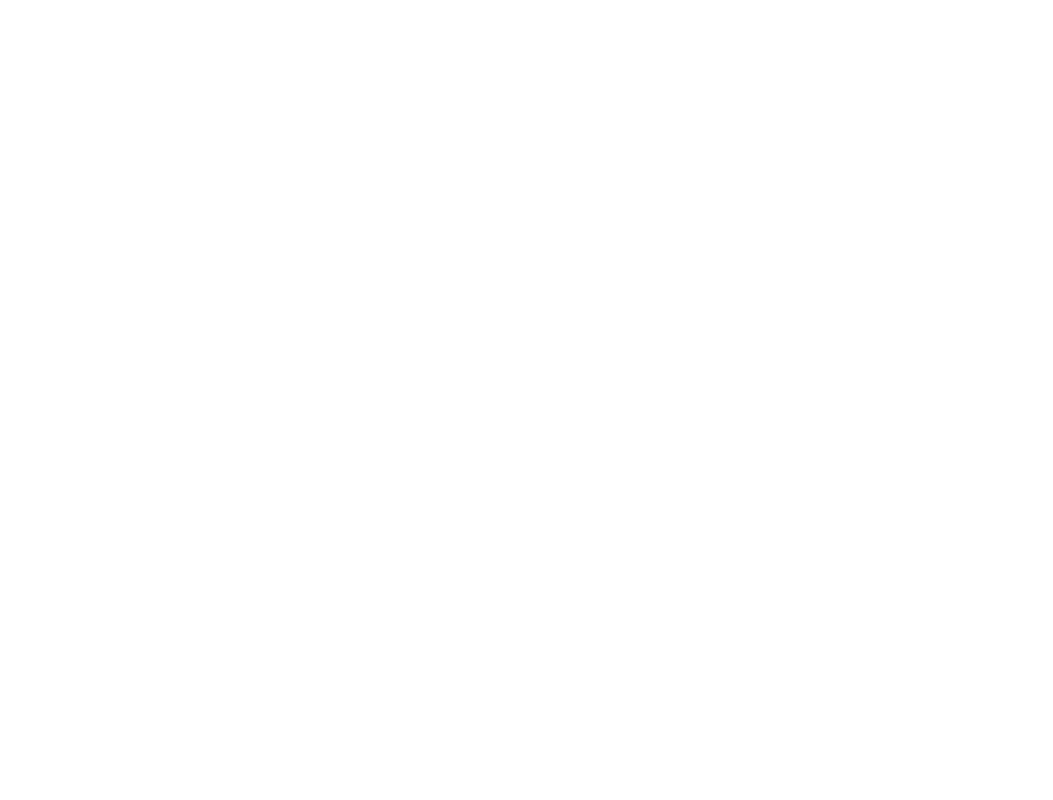
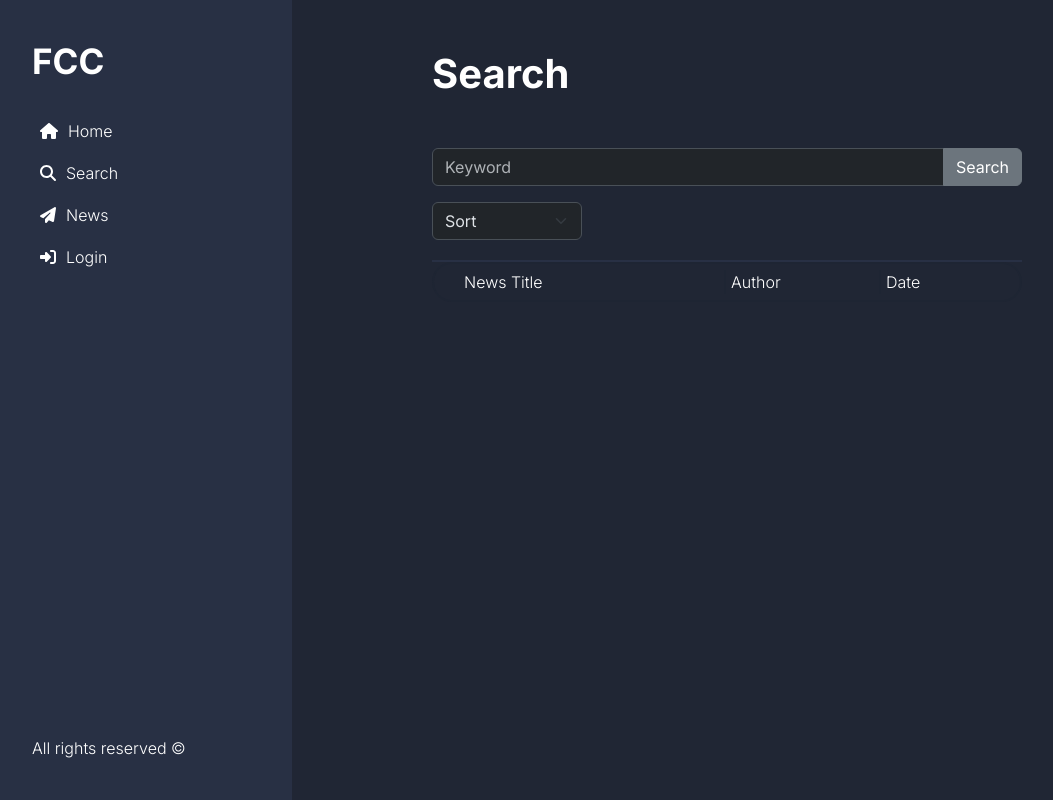
Before and after one commit to Cancellier27/personal_blog, a React (Create React App) app in the folder frontend/: page /search-news in a window 1280 px wide. Before the commit this address had no page. Shown: the whole page, without its empty margins (8-1061 px from the left). Built offline with nearby package versions, Linux system fonts and the light colour scheme.

Commit message:
created search component

```diff
--- a/frontend/src/components/nav_bar/index.jsx
+++ b/frontend/src/components/nav_bar/index.jsx
@@ -79,14 +79,14 @@ export default function NavBar() {
             <NavLink to="/" className="nav-item">
               <FontAwesomeIcon className="icon" icon={faHouse} /> <p>Home</p>
             </NavLink>
-            <li className="nav-item">
+            <NavLink to="/search-news" className="nav-item">
               <FontAwesomeIcon icon={faMagnifyingGlass} className="icon" />
               <p>Search</p>
-            </li>
-            <a className="nav-item">
+            </NavLink>
+            <NavLink to="/" className="nav-item">
               <FontAwesomeIcon icon={faPaperPlane} className="icon" />
               <p>News</p>
-            </a>
+            </NavLink>
             <NavLink to="/login" className="nav-item">
               <FontAwesomeIcon icon={faRightToBracket} className="icon" />
               <p>Login</p>
@@ -123,7 +123,7 @@ export default function NavBar() {
           </ul>
         </nav>
       </div>
-      <footer>All rights reserved &#169; </footer>
+      <footer className="text-white">All rights reserved &#169; </footer>
     </aside>
   )
 }
--- /dev/null
+++ b/frontend/src/components/searchNews/index.jsx
@@ -0,0 +1,116 @@
+import {useEffect, useState} from "react"
+import "./searchNews.css"
+import NavBar from "../nav_bar"
+import axiosInstance from "../../tools/axios_instance"
+import {useNavigate} from "react-router"
+
+import Button from "react-bootstrap/Button"
+import Form from "react-bootstrap/Form"
+import InputGroup from "react-bootstrap/InputGroup"
+
+function SearchNews() {
+  const [newsSearch, setNewsSearch] = useState("")
+  const [filteredNews, setFilteredNews] = useState([])
+  const navigate = useNavigate()
+
+  const SearchCard = ({news_title, news_author, news_date, newsId}) => {
+    return (
+      <div
+        className="search-card"
+        news-id={1}
+        onClick={() => navigate(`/news/${newsId}`)}
+      >
+        <div className="search-card-news">
+          <p>{news_title}</p>
+        </div>
+        <div className="search-card-author">
+          <p>{news_author}</p>
+        </div>
+        <div className="search-card-publish-date">
+          <p>{news_date}</p>
+        </div>
+      </div>
+    )
+  }
+
+  async function handleSearch() {
+    try {
+      await axiosInstance.get("/newsInformation").then((res, req) => {
+        setFilteredNews([...res.data])
+      })
+    } catch (error) {
+      console.error("f. Error while searching news", error)
+    }
+  }
+
+  return (
+    <div className="App">
+      <NavBar />
+      <div id="main-section-outermost-container">
+        <section id="main-section-container">
+          <h1 className="main-title title-font">Search</h1>
+          <InputGroup className="mb-3">
+            <Form.Control
+              placeholder="Keyword"
+              aria-label="Keyword"
+              aria-describedby="basic-addon2"
+              data-bs-theme="dark"
+              onChange={(e) => setNewsSearch(e.target.value)}
+              value={newsSearch}
+            />
+            <Button
+              variant="secondary"
+              id="button-addon2"
+              onClick={handleSearch}
+            >
+              Search
+            </Button>
+          </InputGroup>
+
+          <Form.Select
+            aria-label="Default select example"
+            data-bs-theme="dark"
+            style={{width: "150px"}}
+          >
+            <option>Sort</option>
+            <option value="1">Newest</option>
+            <option value="2">Oldest</option>
+            <option value="3">A - Z</option>
+            <option value="4">Z - A</option>
+          </Form.Select>
+
+          <div className="search-container">
+            <div className="search-card-title">
+              <div className="search-card-news">
+                <p>News Title</p>
+              </div>
+              <div className="search-card-author">
+                <p>Author</p>
+              </div>
+              <div className="search-card-publish-date">
+                <p>Date</p>
+              </div>
+            </div>
+
+            {filteredNews.map((news) => {
+              let newsId = `${news.card_title.split(" ").join("-")}-${
+                news.news_id
+              }`
+              return (
+                <SearchCard
+                  news_title={news.news_title}
+                  news_author={news.author}
+                  news_date={news.publish_date}
+                  newsId={newsId}
+                  key={news.news_id}
+                />
+              )
+            })}
+          </div>
+        </section>
+      </div>
+    </div>
+  )
+}
+
+export default SearchNews
--- /dev/null
+++ b/frontend/src/components/searchNews/searchNews.css
@@ -0,0 +1,55 @@
+.search-container {
+  border-top: var(--aside-bar-background-color) 2px solid;
+  margin-top: 20px;
+  padding-top: 0px;
+}
+
+.search-card {
+  display: flex;
+  min-height: 60px;
+  border: 2px solid rgb(30, 37, 51);
+  border-radius: 20px;
+  box-shadow: 5px 5px 5px rgb(26, 34, 51);
+  background-color: var(--aside-bar-background-color);
+  justify-content: flex-end;
+  align-items: center;
+  padding: 0 30px;
+  margin: 5px 0;
+  cursor: pointer;
+}
+
+.search-card:hover {
+  background-color: var(--nav-hover-color);
+  transform: scale(1.01);
+}
+
+.search-card-title {
+  display: flex;
+  min-height: 40px;
+  border: 2px solid rgb(30, 37, 51);
+  border-radius: 20px;
+  justify-content: flex-end;
+  align-items: center;
+  padding: 0 30px;
+}
+
+.search-container p {
+  margin: 0;
+  padding: 0;
+}
+
+.search-card-news {
+  flex-grow: 1;
+}
+
+.search-card-author {
+  padding-left: 5px;
+  width: 155px;
+  border-left: 2px solid rgb(30, 37, 51);
+}
+
+.search-card-publish-date {
+  padding-left: 5px;
+  border-left: 2px solid rgb(30, 37, 51);
+  width: 111px;
+}
--- a/frontend/src/index.js
+++ b/frontend/src/index.js
@@ -11,6 +11,7 @@ import LoginPage from "./components/login"
 import AddNews from "./components/add_news"
 import UpdateNews from './components/update_news'
 import EditNews from './components/edit_news'
+import SearchNews from './components/searchNews'
 
 const root = ReactDOM.createRoot(document.getElementById("root"))
 
@@ -23,6 +24,7 @@ root.render(
       <Route path="/add-news" element={<AddNews />} />
       <Route path="/update-news" element={<UpdateNews />} />
       <Route path="/update-news/:newsId" element={<EditNews />} />
+      <Route path="/search-news" element={<SearchNews />} />
     </Routes>
   </BrowserRouter>
 )
```
